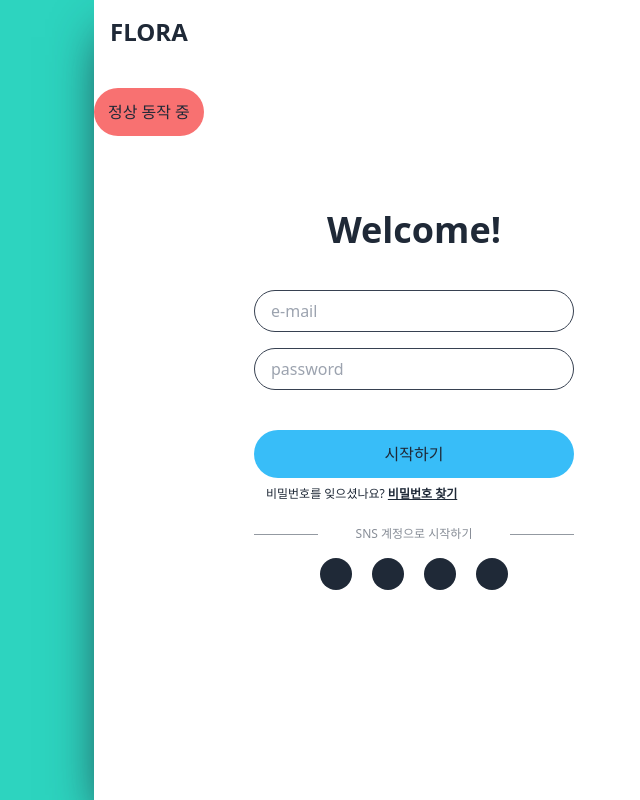
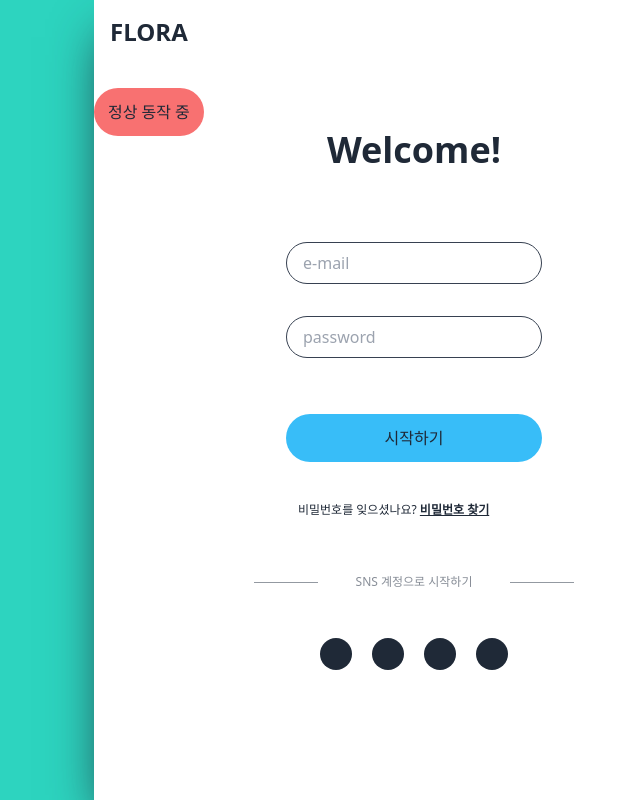
Before and after one commit to Hira-Yuki/flOra, a Next.js app: page / in a window 1280 px wide. Shown: the whole page, without its empty margins (546-1186 px from the left). Built offline with nearby package versions, Linux system fonts and the light colour scheme.

Commit message:
style : 스타일링 수정

```diff
--- a/app/page.tsx
+++ b/app/page.tsx
@@ -64,19 +64,19 @@ export default function Hello() {
           </button>
         </div>
 
-        <section className="flex mx-auto w-3/5 sm:w-1/2 justify-center flex-col items-center">
+        <section className="flex mx-auto w-3/5 sm:w-1/2 justify-center flex-col items-center gap-8">
           <h2 className="text-2xl md:text-3xl lg:text-4xl font-extrabold mb-6 lg:mb-10 cursor-default">
             Welcome!
           </h2>
 
           {/* 폼 영역 */}
           <form
-            className="flex justify-center flex-col gap-4 w-full"
+            className="flex justify-center flex-col gap-8 w-full items-center"
             onSubmit={onSubmit}
           >
             <input
               id="sign_email"
-              className="border border-gray-700 rounded-badge px-4 py-2"
+              className="border border-gray-700 rounded-badge px-4 py-2 lg:w-4/5"
               placeholder="e-mail"
               type="email"
               value={email.value}
@@ -84,7 +84,7 @@ export default function Hello() {
             />
             <input
               id="sign_password"
-              className="border border-gray-700 rounded-badge px-4 py-2"
+              className="border border-gray-700 rounded-badge px-4 py-2 lg:w-4/5"
               placeholder="password"
               type="password"
               value={password.value}
@@ -94,13 +94,12 @@ export default function Hello() {
               <span className="text-red-600 text-xs pl-2">{error.message}</span>
             )}
             <button
-              className="mt-4 md:mt-6 py-2 md:py-3 rounded-badge w-full bg-sky-400"
+              className="mt-4 md:mt-6 py-2 md:py-3 rounded-badge w-full bg-sky-400 lg:w-4/5"
               type="submit"
             >
               시작하기
             </button>
-          </form>
-          <div className="w-full px-3 py-2">
+            <div className="flex w-full px-3 py-2 lg:w-4/5">
               <p className="font-light text-xs">
                 비밀번호를 잊으셨나요?{' '}
                 <Link
@@ -111,6 +110,7 @@ export default function Hello() {
                 </Link>
               </p>
             </div>
+          </form>
           {/* 영역 분리 */}
           <div className="flex items-center my-4 w-full">
             <hr className="border-1 border-gray-600 w-1/6 md:w-1/5 opacity-60" />
```
Lines whose indentation alone changed are shown as unchanged.
